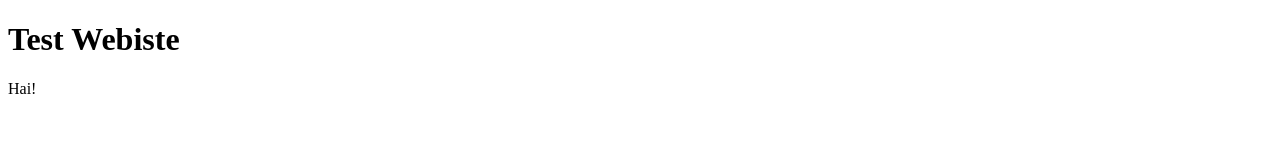
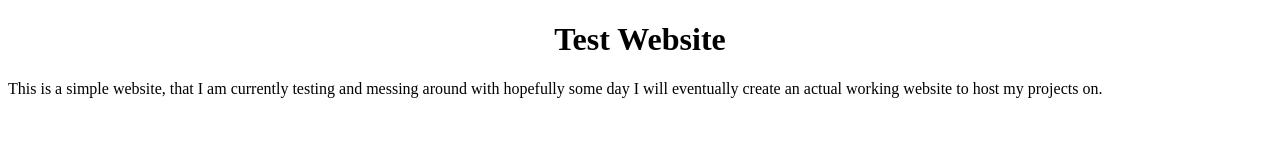
Before and after one commit to 486578adecimal/Test, a plain HTML site: page index.html in a window 1280 px wide. Drawn offline with Linux system fonts and the light colour scheme.

Commit message:
Add files via upload

```diff
--- a/index.html
+++ b/index.html
@@ -3,7 +3,7 @@
 <html>
 	<title>Welcome</title>
 	<body>
-		<h1>Test Webiste</h1>
-		Hai!
+		<h1><center>Test Website</center></h1>
+		This is a simple website, that I am currently testing and messing around with hopefully some day I will eventually create an actual working website to host my projects on.
 	</body>
 </html>
```
